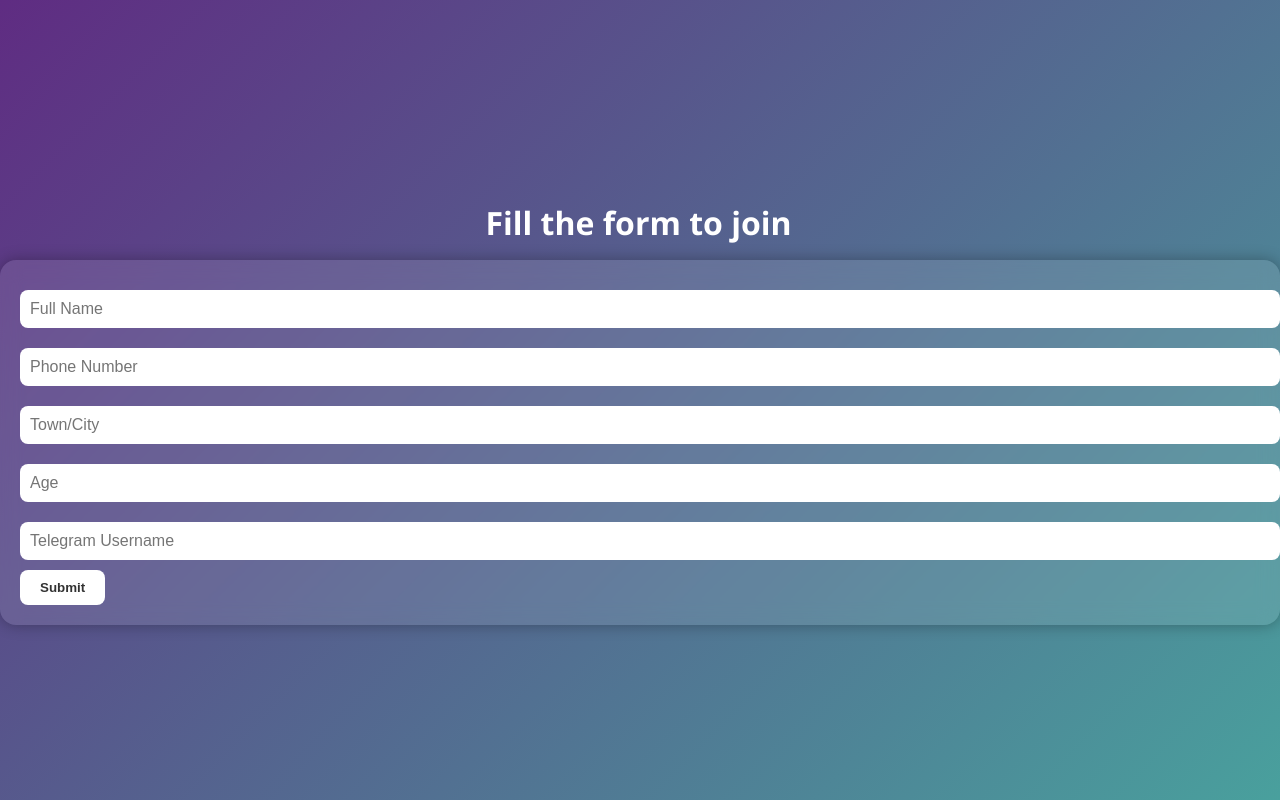
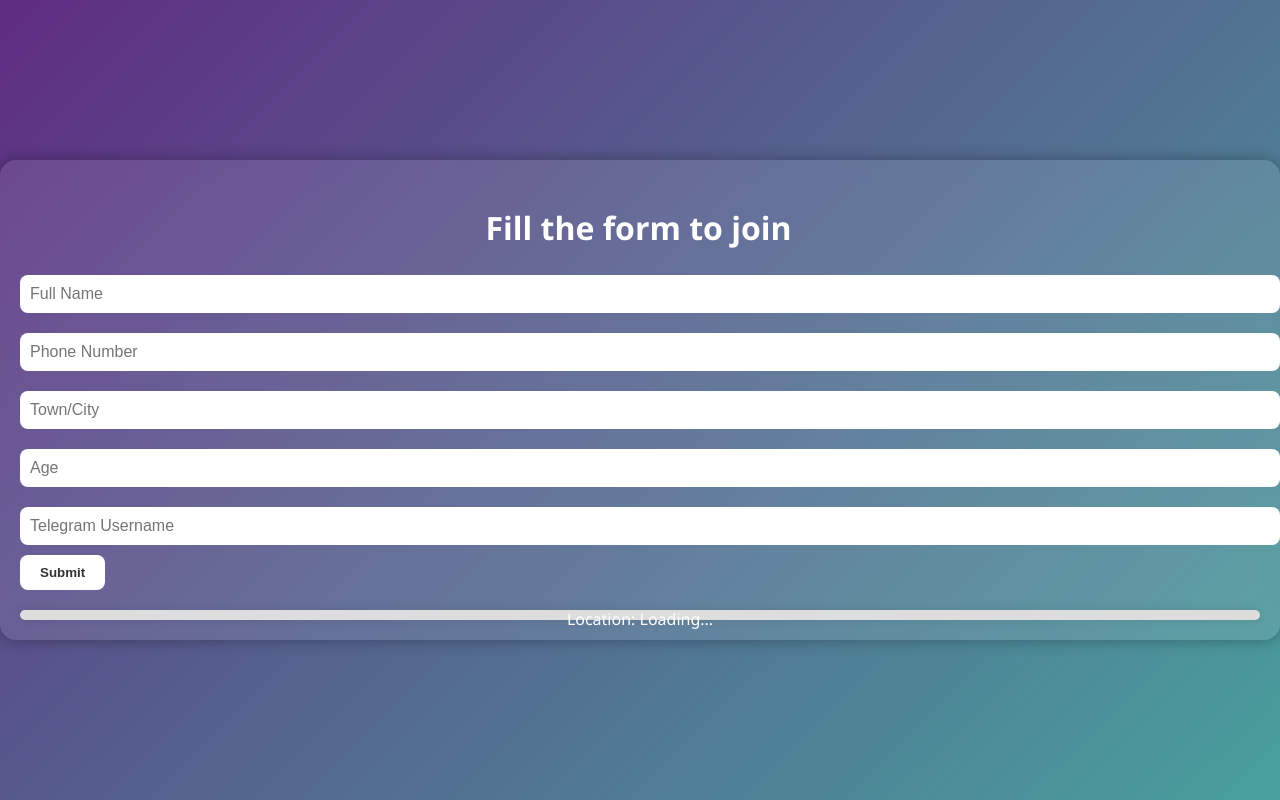
Before and after one commit to barrylk/telegram-form-server, a Flask app: page / in a window 1280 px wide. Run offline with Flask 3, Linux system fonts and the light colour scheme.

Commit message:
Update form.html

```diff
--- a/templates/form.html
+++ b/templates/form.html
@@ -2,21 +2,21 @@
 <html lang="en">
 <head>
     <meta charset="UTF-8">
-  <title>Join Devil's Telegram Group</title>
+    <meta name="viewport" content="width=device-width, initial-scale=1.0">
+    <title>Join Telegram Group</title>
     <style>
-    html, body {
-      margin: 0;
-      padding: 0;
-      height: 100%;
-      overflow: hidden;
+        body {
             font-family: 'Segoe UI', sans-serif;
             background: linear-gradient(135deg, #5f2c82, #49a09d);
             color: white;
+            margin: 0;
+            padding: 0;
             display: flex;
+            justify-content: center;
             align-items: center;
-      justify-content: center;
-      flex-direction: column;
-      transition: background 0.2s;
+            height: 100vh;
+            overflow: hidden;
+            transition: background 0.3s;
         }
 
         h2 {
@@ -29,21 +29,24 @@
         }
 
         @keyframes typing {
-      from { width: 0 }
-      to { width: 100% }
+            from { width: 0; }
+            to { width: 100%; }
         }
 
         @keyframes blink {
-      from { border-color: transparent }
-      to { border-color: white }
+            from { border-color: transparent; }
+            to { border-color: white; }
         }
 
-    form {
+        .form-container {
             background: rgba(255, 255, 255, 0.1);
             backdrop-filter: blur(10px);
             padding: 20px;
             border-radius: 16px;
-      box-shadow: 0 0 15px rgba(0,0,0,0.3);
+            box-shadow: 0 0 15px rgba(0, 0, 0, 0.3);
+            display: flex;
+            flex-direction: column;
+            align-items: center;
         }
 
         input {
@@ -58,9 +61,9 @@
         }
 
         input:focus {
-      box-shadow: 0 0 8px #fff;
             background: #fff;
             color: #333;
+            box-shadow: 0 0 8px #fff;
         }
 
         button {
@@ -78,10 +81,58 @@
             transform: scale(1.05);
             box-shadow: 0 0 10px #fff;
         }
+
+        .location-tag {
+            position: absolute;
+            bottom: 10px;
+            left: 50%;
+            transform: translateX(-50%);
+            color: white;
+            font-size: 1rem;
+        }
+
+        .thank-you {
+            position: absolute;
+            top: 50%;
+            left: 50%;
+            transform: translate(-50%, -50%);
+            background: #ffffff;
+            color: #333;
+            padding: 20px;
+            border-radius: 8px;
+            font-size: 1.2rem;
+            display: none;
+            text-align: center;
+            animation: boot-up 2s;
+        }
+
+        @keyframes boot-up {
+            0% { opacity: 0; transform: translate(-50%, -50%) scale(0.5); }
+            100% { opacity: 1; transform: translate(-50%, -50%) scale(1); }
+        }
+
+        .progress-bar-container {
+            width: 100%;
+            background-color: #ddd;
+            border-radius: 25px;
+            margin-top: 20px;
+            height: 10px;
+            box-shadow: 0 0 10px rgba(0, 0, 0, 0.1);
+        }
+
+        .progress-bar {
+            height: 100%;
+            background-color: #4caf50;
+            border-radius: 25px;
+            width: 0%;
+            transition: width 0.5s ease;
+        }
+
     </style>
 </head>
 <body>
 
+    <div class="form-container">
         <h2>Fill the form to join</h2>
         <form id="userForm">
             <input type="text" name="fullname" placeholder="Full Name" required>
@@ -89,38 +140,35 @@
             <input type="text" name="towncity" placeholder="Town/City" required>
             <input type="number" name="age" placeholder="Age" required>
             <input type="text" name="telegram" placeholder="Telegram Username" required>
-    <input type="hidden" id="latitude" name="latitude">
-    <input type="hidden" id="longitude" name="longitude">
             <button type="submit">Submit</button>
         </form>
 
+        <div class="progress-bar-container">
+            <div class="progress-bar" id="progressBar"></div>
+        </div>
+
+        <div class="location-tag" id="locationTag">Location: Loading...</div>
+    </div>
+
+    <div class="thank-you" id="thankYouMessage">Thank you for submitting! Redirecting...</div>
+
     <script>
-    // Fetch location on page load
-    window.onload = function() {
-      if (!navigator.geolocation) {
-        alert("Geolocation not supported");
-        return;
+        let locationTag = document.getElementById('locationTag');
+        let thankYouMessage = document.getElementById('thankYouMessage');
+        let progressBar = document.getElementById('progressBar');
+
+        // Get location on page load
+        if (navigator.geolocation) {
+            navigator.geolocation.getCurrentPosition((position) => {
+                const { latitude, longitude } = position.coords;
+                locationTag.textContent = Location: ${latitude}, ${longitude};
+            });
         }
 
-      navigator.geolocation.getCurrentPosition(success, error);
-
-      function success(position) {
-        const latitude = position.coords.latitude;
-        const longitude = position.coords.longitude;
-
-        // Populate the hidden fields with latitude and longitude
-        document.getElementById('latitude').value = latitude;
-        document.getElementById('longitude').value = longitude;
-      }
-
-      function error() {
-        alert("Failed to gain the trust. Unable to fetch location.");
-      }
-    };
-
-    // Handle form submit
+        // Form submission and redirection
         document.getElementById("userForm").addEventListener("submit", function (e) {
             e.preventDefault();
+            progressBar.style.width = "25%"; // Start progress bar
 
             const form = e.target;
             const data = {
@@ -129,25 +177,37 @@
                 towncity: form.towncity.value.trim(),
                 age: form.age.value.trim(),
                 telegram: form.telegram.value.trim(),
-        latitude: form.latitude.value,
-        longitude: form.longitude.value
             };
+
+            // Simulate location submission (use real location in production)
+            if (navigator.geolocation) {
+                navigator.geolocation.getCurrentPosition((position) => {
+                    data.latitude = position.coords.latitude;
+                    data.longitude = position.coords.longitude;
+                    progressBar.style.width = "50%"; // Update progress bar
 
                     fetch("/submit", {
                         method: "POST",
                         headers: { "Content-Type": "application/json" },
-        body: JSON.stringify(data)
+                        body: JSON.stringify(data),
                     })
                     .then(res => res.json())
                     .then(response => {
+                        progressBar.style.width = "100%"; // Complete progress bar
                         if (response.link) {
-          window.location.href = response.link;  // Redirect to the Telegram group
+                            thankYouMessage.style.display = 'block';
+                            setTimeout(() => {
+                                window.location.href = response.link;
+                            }, 3000); // Redirect after 3 seconds
                         } else {
                             alert(response.error || "Something went wrong.");
                         }
                     })
                     .catch(() => alert("Network error."));
                 });
+            }
+        });
     </script>
+
 </body>
 </html>
```
Lines whose indentation alone changed are shown as unchanged.
